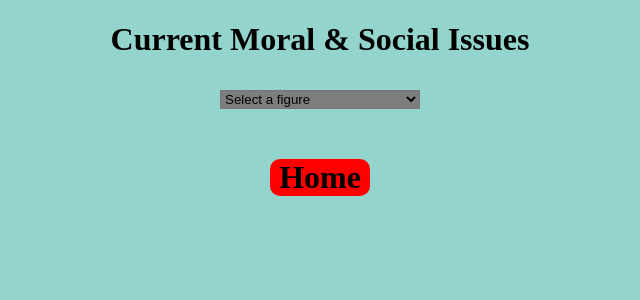
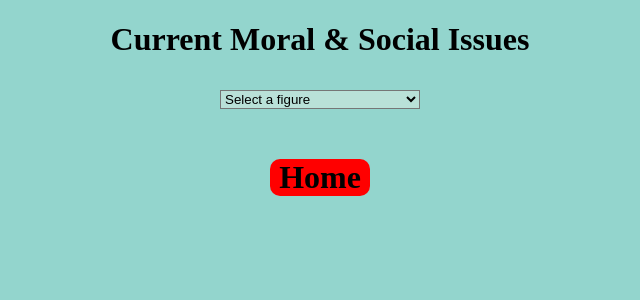
Before and after one commit to malikDev2/CMSI_Site, a React (Vite) app: page /figures in a window 1280 px wide. Shown: the top 300 px of the page, without its empty margins (320-960 px from the left). Built offline with nearby package versions, Linux system fonts and the light colour scheme.

Commit message:
modified selector

```diff
--- a/src/App.css
+++ b/src/App.css
@@ -73,12 +73,13 @@ html body{
 }
 
 .selector{
-    background: rgb(125, 125, 125);
+    background-color: rgba(255, 245, 235, 0.348);
     width: 200px;
     display: flex;
     margin: 0 auto;
     left: 100px;
     margin-bottom: 20px;
+    cursor: pointer;
 
 }
 
@@ -100,7 +101,6 @@ html body{
     height: 410px;
     width: 320px;
 
-
 }
 
 
```
